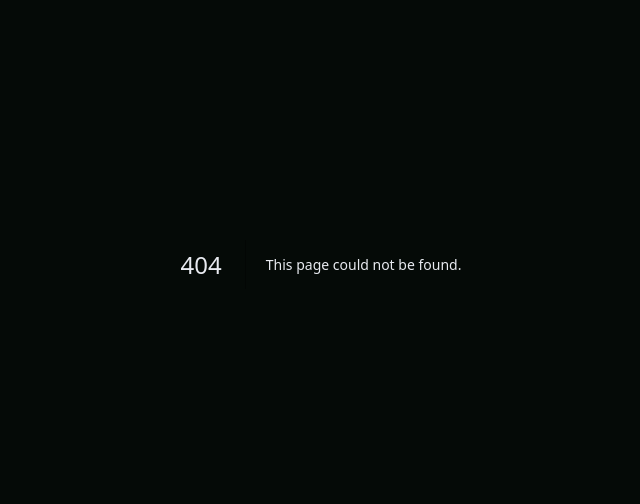
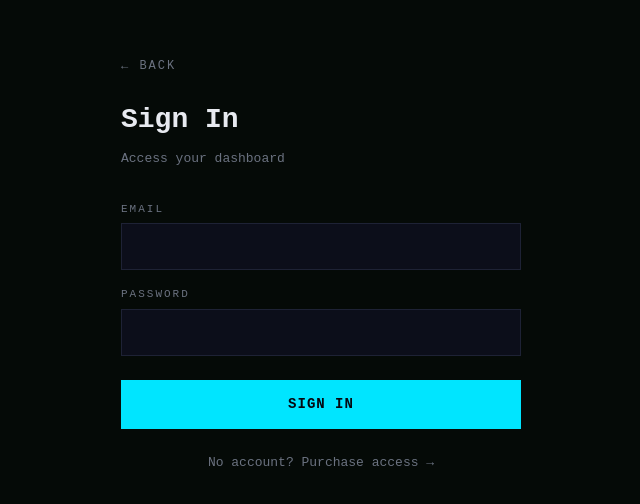
Before and after one commit to derekhuit-afk/lenderpulse, a Next.js app: page /login in a window 1280 px wide. Before the commit this address had no page. Shown: the part 136-640 px from the top of the page, without its empty margins (319-959 px from the left). Built offline with nearby package versions, Linux system fonts and the light colour scheme.

Commit message:
feat: app/login/page.tsx

```diff
--- /dev/null
+++ b/app/login/page.tsx
@@ -0,0 +1,57 @@
+'use client';
+import { useState } from "react";
+import { useRouter } from "next/navigation";
+import Link from "next/link";
+
+export default function Login() {
+  const [email, setEmail] = useState("");
+  const [password, setPassword] = useState("");
+  const [error, setError] = useState("");
+  const [loading, setLoading] = useState(false);
+  const router = useRouter();
+
+  async function handleSubmit(e: React.FormEvent) {
+    e.preventDefault();
+    setLoading(true);
+    setError("");
+    try {
+      const res = await fetch("/api/auth/login", {
+        method: "POST", headers: { "Content-Type": "application/json" },
+        body: JSON.stringify({ email, password })
+      });
+      const data = await res.json();
+      if (!res.ok) { setError(data.error || "Login failed"); setLoading(false); return; }
+      router.push("/dashboard");
+    } catch { setError("Network error"); setLoading(false); }
+  }
+
+  return (
+    <div style={{ minHeight: "100vh", display: "flex", alignItems: "center", justifyContent: "center", padding: "40px" }}>
+      <div style={{ width: "100%", maxWidth: "400px" }}>
+        <Link href="/" style={{ color: "#6B7280", fontSize: "12px", textDecoration: "none", letterSpacing: "2px" }}>← BACK</Link>
+        <h1 style={{ fontWeight: 900, fontSize: "28px", marginTop: "24px", marginBottom: "8px" }}>Sign In</h1>
+        <p style={{ color: "#6B7280", fontSize: "13px", marginBottom: "32px" }}>Access your dashboard</p>
+        {error && <div style={{ background: "#1A0808", border: "1px solid #FF4444", color: "#FF8888", padding: "12px", fontSize: "13px", marginBottom: "20px" }}>{error}</div>}
+        <form onSubmit={handleSubmit}>
+          <div style={{ marginBottom: "16px" }}>
+            <label style={{ fontSize: "11px", letterSpacing: "2px", color: "#6B7280", display: "block", marginBottom: "6px" }}>EMAIL</label>
+            <input type="email" value={email} onChange={e => setEmail(e.target.value)} required
+              style={{ width: "100%", background: "#0C0E1A", border: "1px solid #1E2235", color: "#E8EAF0", padding: "12px 16px", fontSize: "14px", outline: "none", boxSizing: "border-box" }} />
+          </div>
+          <div style={{ marginBottom: "24px" }}>
+            <label style={{ fontSize: "11px", letterSpacing: "2px", color: "#6B7280", display: "block", marginBottom: "6px" }}>PASSWORD</label>
+            <input type="password" value={password} onChange={e => setPassword(e.target.value)} required
+              style={{ width: "100%", background: "#0C0E1A", border: "1px solid #1E2235", color: "#E8EAF0", padding: "12px 16px", fontSize: "14px", outline: "none", boxSizing: "border-box" }} />
+          </div>
+          <button type="submit" disabled={loading}
+            style={{ width: "100%", background: loading ? "#1E2235" : "var(--color, #00E5FF)", color: "#050810", padding: "14px", fontWeight: 900, fontSize: "14px", letterSpacing: "1px", border: "none", cursor: loading ? "not-allowed" : "pointer" }}>
+            {loading ? "SIGNING IN..." : "SIGN IN"}
+          </button>
+        </form>
+        <p style={{ marginTop: "24px", fontSize: "13px", color: "#6B7280", textAlign: "center" }}>
+          No account? <Link href="/signup" style={{ color: "inherit" }}>Purchase access →</Link>
+        </p>
+      </div>
+    </div>
+  );
+}
```
